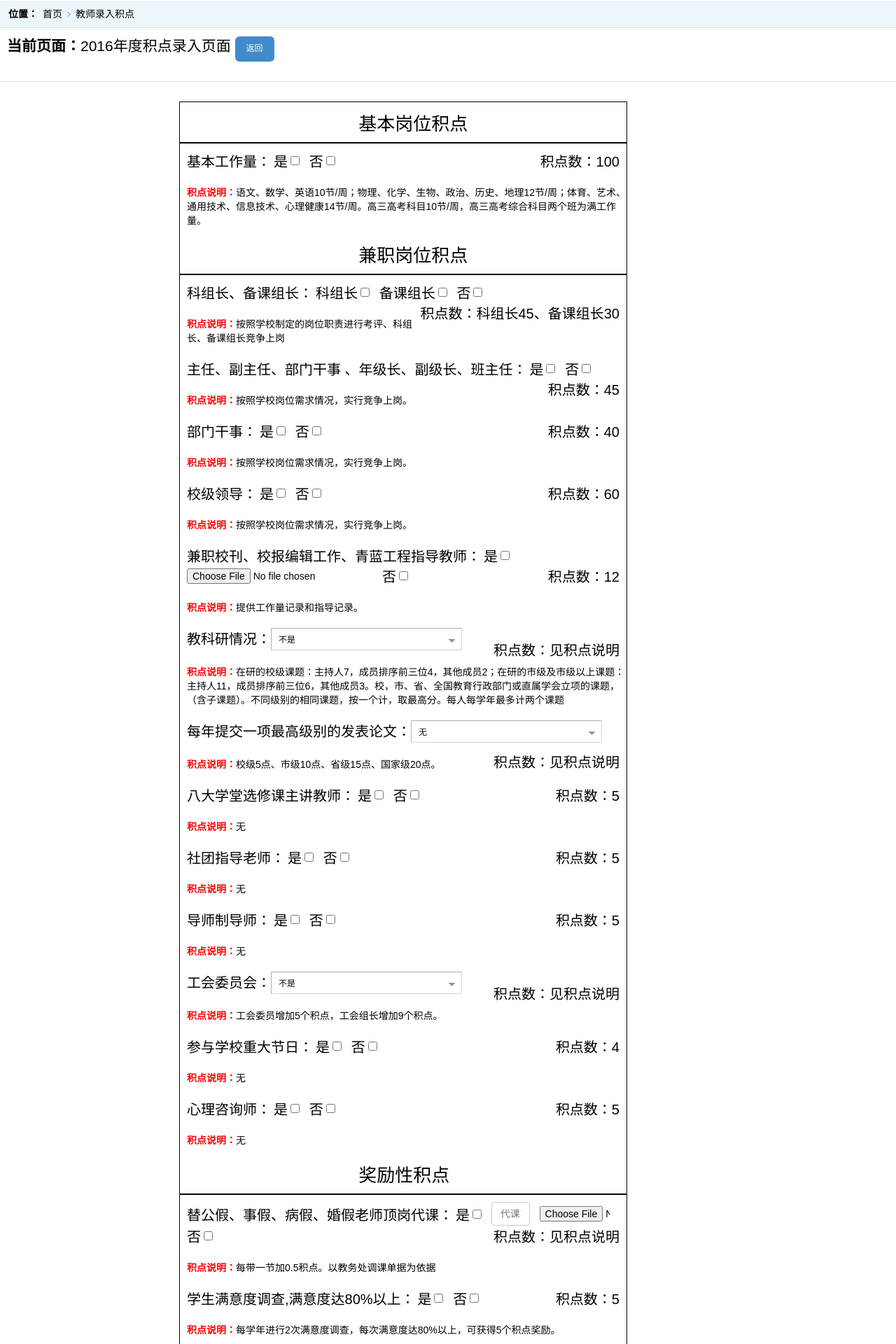
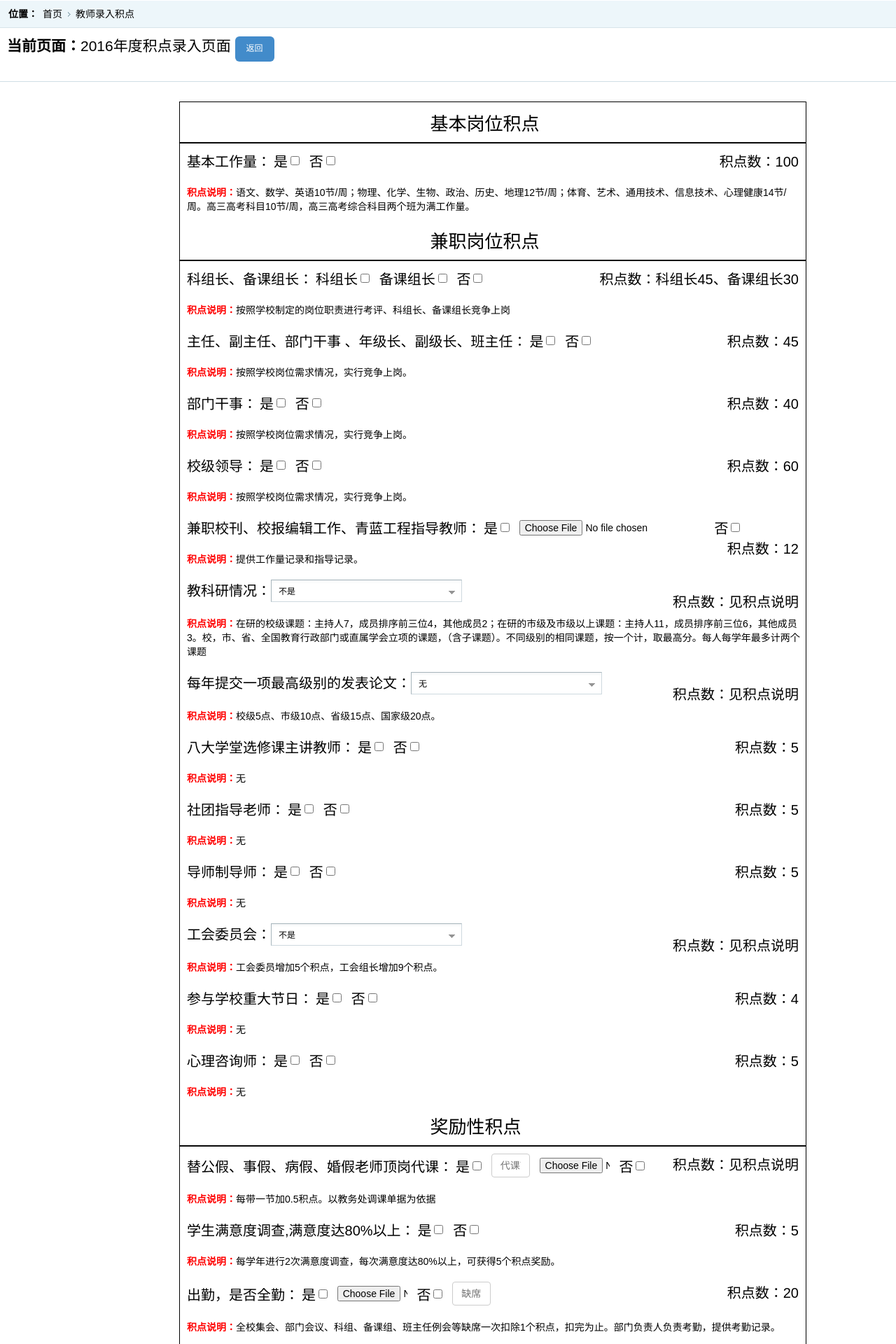
Before and after one commit to lnc2014/school, a CodeIgniter app: the page made by application/views/teacher_input_point.php in a window 1280 px wide. Shown: the top 1920 px of the page at 70% size. Run offline with CodeIgniter, Linux system fonts and the light colour scheme.

Commit message:
样式修改

```diff
--- a/template/css/lnc.css
+++ b/template/css/lnc.css
@@ -21,8 +21,8 @@ html,body{ margin:0px; height:100%; }
     border-style: solid;
     border-width: 1px;
     border-color: #000;
-    width: 50%;
-    height: 3650px;
+    width: 70%;
+    height: 3500px;
     margin-left: 20%;
     margin-right: 20%;
 }
```
